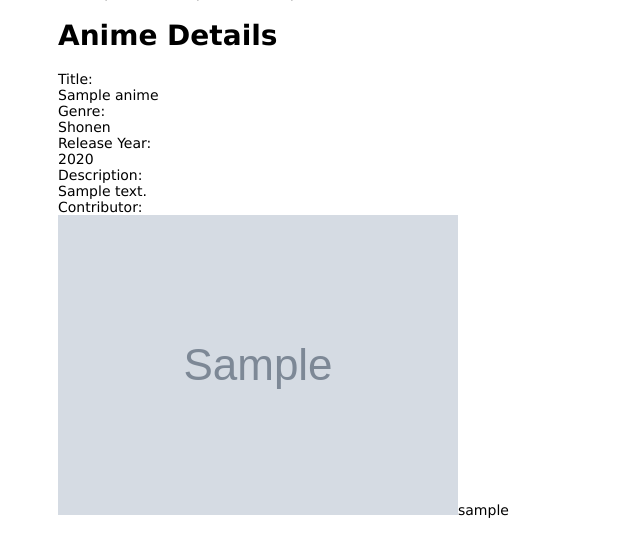
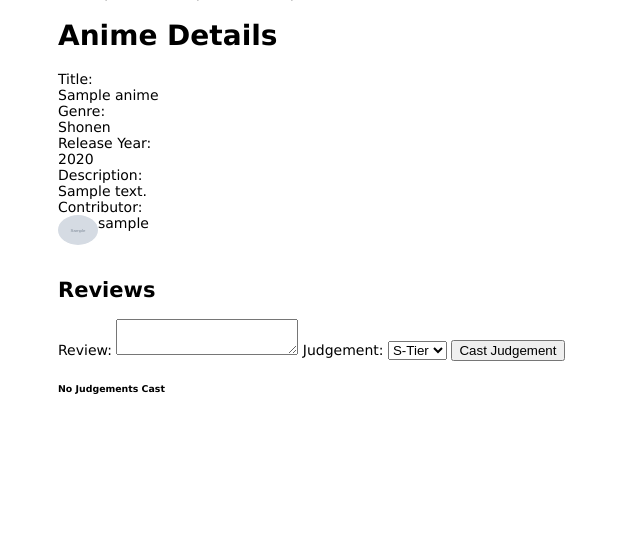
Before and after one commit to nicodrose/Super-Anime-List, a Node server app: page /animes/600000000000000000000001 in a window 1280 px wide. Shown: the part 74-631 px from the top of the page, without its empty margins (0-640 px from the left). Run offline with Node 20, Linux system fonts and the light colour scheme; the visitor is signed in with stand-in values (Sample User, id 1); tables that the repository leaves empty hold one stand-in row (values such as "Sample post"); grey boxes marked "Sample" are stand-in pictures; some libraries are stand-ins or nearby versions.

Commit message:
Includes review create functionality

```diff
--- /dev/null
+++ b/config/ensureLoggedIn.js
@@ -0,0 +1,4 @@
+module.exports = function(req, res, next) {
+    if (req.isAuthenticated() ) return next();
+    res.redirect('/auth/google');
+}
--- a/public/stylesheets/style.css
+++ b/public/stylesheets/style.css
@@ -17,3 +17,14 @@ a {
 .login img {
   height: 30px;
 }
+
+.anime-user {
+  display: flex;
+  justify-content: left;
+  align-items: left;
+}
+
+.anime-user img {
+  border-radius: 50%;
+  height: 30px;
+}
--- a/routes/animes.js
+++ b/routes/animes.js
@@ -1,14 +1,15 @@
 const express = require('express');
 const router = express.Router();
 const animesCtrl = require('../controllers/animes');
+const ensureLoggedIn = require('../config/ensureLoggedIn');
 
 // All routes start with '/animes'
 // GET /animes (index)
 router.get('/', animesCtrl.index);
 // GET /animes/new (new functionality/controller action)
-router.get('/new', animesCtrl.new);
+router.get('/new', ensureLoggedIn, animesCtrl.new);
 // POST /animes (create functionality/controller action)
-router.post('/', animesCtrl.create);
+router.post('/', ensureLoggedIn, animesCtrl.create);
 // GET /animes/:id (show functionality/controller action) - MUST be below 'new' route
 router.get('/:id', animesCtrl.show);
 
--- a/routes/index.js
+++ b/routes/index.js
@@ -1,5 +1,5 @@
-var express = require('express');
-var router = express.Router();
+const express = require('express');
+const router = express.Router();
 const passport = require('passport');
 
 /* GET home page. */
--- a/server.js
+++ b/server.js
@@ -13,6 +13,7 @@ require('./config/passport');
 
 const indexRouter = require('./routes/index');
 const animesRouter = require('./routes/animes');
+const reviewsRouter = require('./routes/reviews');
 
 var app = express();
 
@@ -42,6 +43,7 @@ app.use(function (req, res, next) {
 
 app.use('/', indexRouter);
 app.use('/animes', animesRouter);
+app.use('/', reviewsRouter);
 
 // catch 404 and forward to error handler
 app.use(function(req, res, next) {
--- a/views/animes/new.ejs
+++ b/views/animes/new.ejs
@@ -11,6 +11,7 @@
             <option value="Isekai">Isekai</option>
             <option value="Mecha">Mecha</option>
             <option value="Slice of Life">Slice of Life</option>
+            <option value="Indie">Indie</option>
         </select>
     </label><br>
     <label>Release Year:
--- a/views/animes/show.ejs
+++ b/views/animes/show.ejs
@@ -13,5 +13,52 @@
     <div class="anime-user"><img alt="avatar" src="<%= anime.userAvatar %>" referrerpolicy="no-referrer"><%= anime.userName %></div>
 </section>
 
+<br>
+<section>
+    <h2>Reviews</h2>
+    <% if (user) { %>
+        <form id="add-review-form" method="POST" action="/animes/<%= anime._id %>/reviews">
+            <label>Review: </label>
+            <textarea name="content"></textarea>
+            <label>Judgement:</label>
+            <select name="judgement">
+                <option value="S-Tier">S-Tier</option>
+                <option value="A-Tier">A-Tier</option>
+                <option value="B-Tier">B-Tier</option>
+                <option value="C-Tier">C-Tier</option>
+                <option value="D-Tier">D-Tier</option>
+            </select>
+            <input type="submit" value="Cast Judgement">
+        </form>
+    <% } %>
+</section>
+
+<section>
+    <% if (anime.reviews.length) { %>
+        <table>
+            <thead>
+                <tr>
+                    <th>User</th>
+                    <th>Date</th>
+                    <th>Review</th>
+                    <th>Judgement</th>
+                </tr>
+            </thead>
+            <tbody>
+                <% anime.reviews.forEach(function(r) { %>
+                    <tr>
+                        <td class="review-user"><img src="<%= r.userAvatar %>" alt="avatar" referrerpolicy="no-referrer"><%= r.userName %></td>
+                        <td><%= r.createdAt.toLocaleDateString() %></td>
+                        <td><%= r.content %></td>
+                        <td><%= r.judgement %></td>
+
+                    </tr>
+                <% }) %>
+            </tbody>
+        </table>
+    <% } else { %>
+        <h6>No Judgements Cast</h6>
+    <% }%>
+</section>
 
 <%- include('../partials/footer') %>
```
Also changed, not shown: controllers/reviews.js (added, +19 -0 lines), models/anime.js (+12 -1 lines), routes/reviews.js (added, +9 -0 lines).
